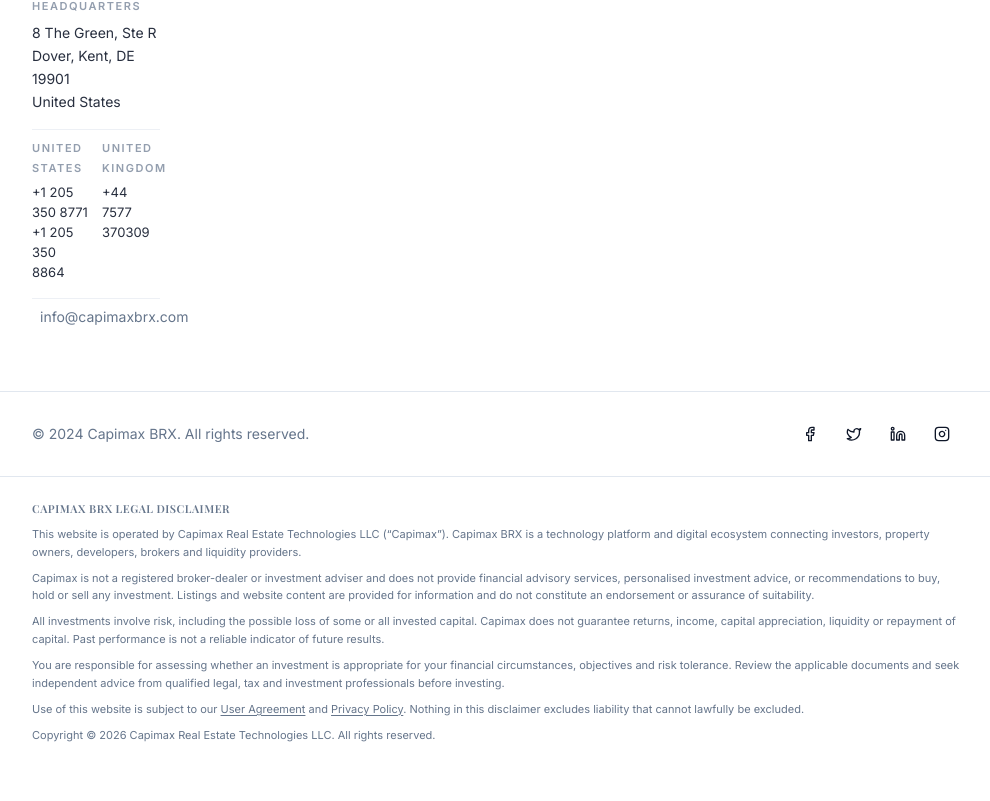
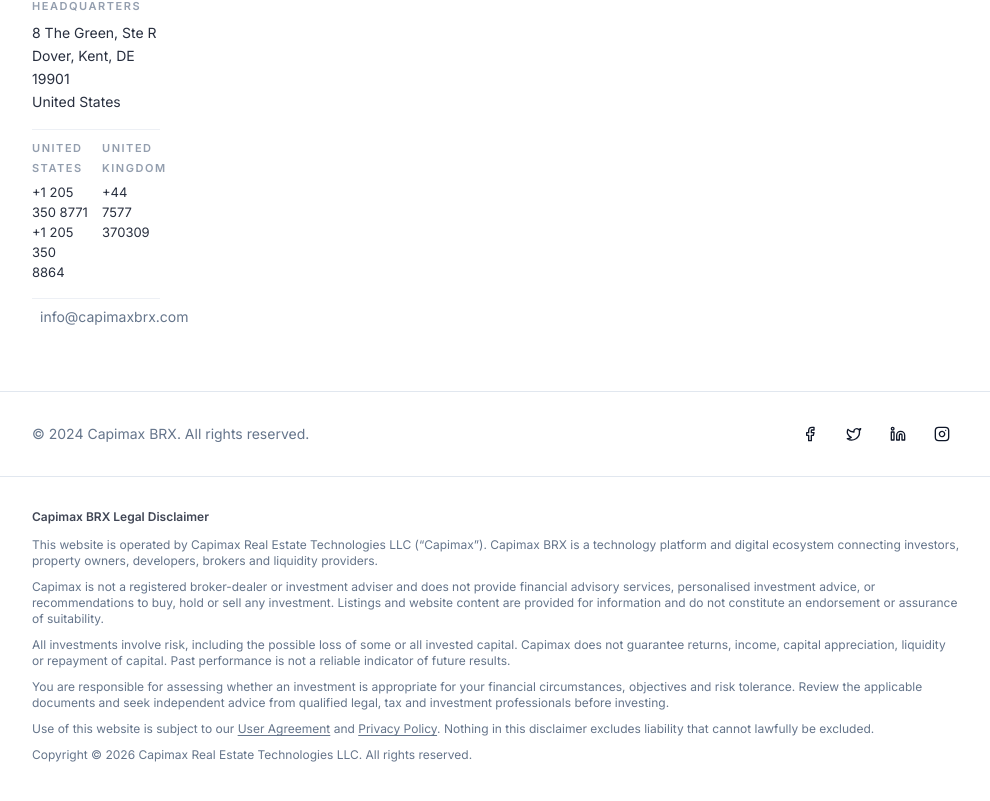
Before and after one commit to Daamah-Digital-Solutions/capimax-brx, a React (Vite) app: page / in a window 1280 px wide. Shown: the part 10239-11040 px from the top of the page, without its empty margins (288-1278 px from the left). Built offline with nearby package versions, Linux system fonts and the light colour scheme; no server answers.

Commit message:
Home legal disclaimer: same background and alignment as the footer

```diff
--- a/src/components/home/LegalDisclaimer.tsx
+++ b/src/components/home/LegalDisclaimer.tsx
@@ -13,15 +13,15 @@ export function LegalDisclaimer() {
   return (
     <section
       aria-label={isAr ? "إخلاء المسؤولية القانوني" : "Legal disclaimer"}
-      className="border-t border-border bg-background"
+      className="bg-card border-t border-border"
       dir={isAr ? "rtl" : "ltr"}
     >
-      <div className="container pt-6 pb-20 max-w-5xl">
-        <h2 className="text-[11px] font-semibold uppercase tracking-wider text-muted-foreground mb-2">
+      <div className="container pt-8 pb-24">
+        <h2 className="font-sans text-xs font-semibold text-foreground/80 mb-3">
           {isAr ? "إخلاء المسؤولية القانوني — Capimax BRX" : "Capimax BRX Legal Disclaimer"}
         </h2>
         {isAr ? (
-          <div className="space-y-2 text-[11px] leading-relaxed text-muted-foreground">
+          <div className="space-y-2.5 text-[11px] sm:text-xs leading-relaxed text-muted-foreground">
             <p>
               يُدار هذا الموقع بواسطة شركة Capimax Real Estate Technologies LLC («كابيماكس»). منصة Capimax BRX
               هي منصة تقنية ومنظومة رقمية تربط بين المستثمرين وملاك العقارات والمطوّرين والوسطاء ومزوّدي السيولة.
@@ -49,7 +49,7 @@ export function LegalDisclaimer() {
             <p>حقوق النشر © 2026 Capimax Real Estate Technologies LLC. جميع الحقوق محفوظة.</p>
           </div>
         ) : (
-          <div className="space-y-2 text-[11px] leading-relaxed text-muted-foreground">
+          <div className="space-y-2.5 text-[11px] sm:text-xs leading-relaxed text-muted-foreground">
             <p>
               This website is operated by Capimax Real Estate Technologies LLC (“Capimax”). Capimax BRX is a
               technology platform and digital ecosystem connecting investors, property owners, developers, brokers
```
